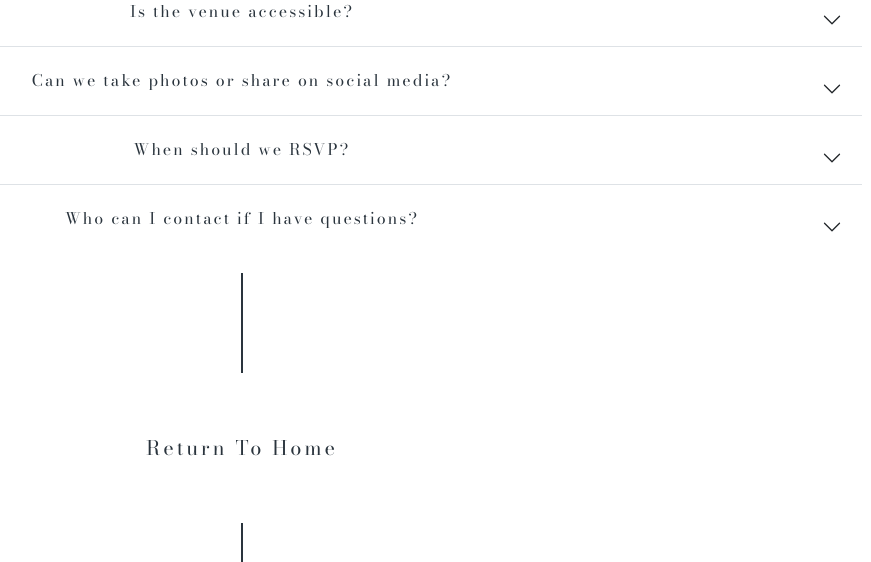
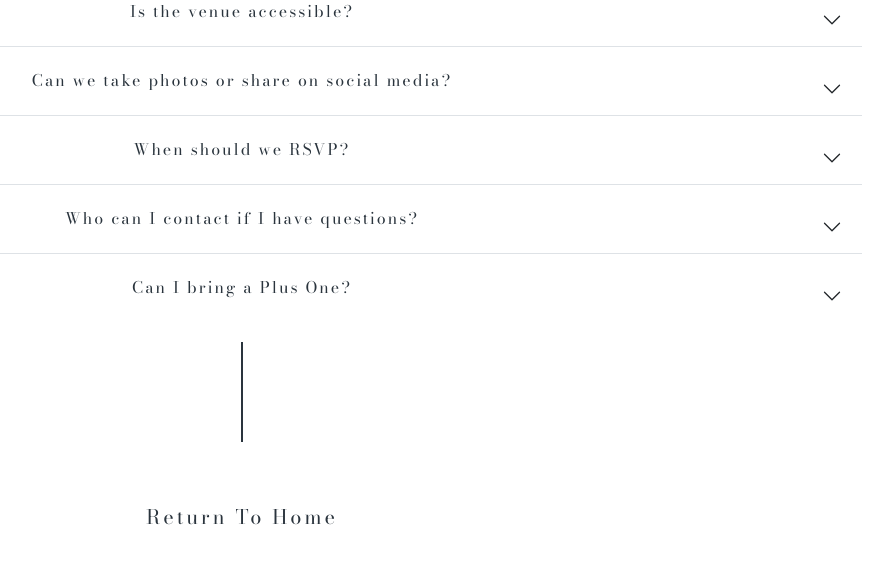
Before and after one commit to Esteph27/wedding-website, a Flask app: page /faq in a window 1280 px wide. Shown: the part 909-1471 px from the top of the page, without its empty margins (398-1269 px from the left). Run offline with Flask 3, Linux system fonts and the light colour scheme; the visitor is signed in with stand-in values (Sample User, id 1); parts of the project's set-up code (start-up, migrations or seed data) failed here and were passed over; some web fonts are replaced.

Commit message:
Add 'plus one' to FAQs

```diff
--- a/templates/faq.html
+++ b/templates/faq.html
@@ -261,6 +261,22 @@
                 </div>
             </div>
         </div>
+        <div class="accordion-item">
+            <h2 class="accordion-header">
+            <button class="accordion-button collapsed" type="button" data-bs-toggle="collapse" data-bs-target="#flush-collapseFourteen" aria-expanded="false" aria-controls="flush-collapseFourteen">
+                <span class="accordion-title">
+                    <p>Can I bring a Plus One?</p>
+                </span>
+            </button>
+            </h2>
+            <div id="flush-collapseFourteen" class="accordion-collapse collapse" data-bs-parent="#accordionFlushExample">
+                <div class="accordion-body">
+                    <p>
+                        No. Only guests named on the invitation may attend. Thank you for understanding!
+                    </p>
+                </div>
+            </div>
+        </div>
     </div>
 
     <div class="container">
```
